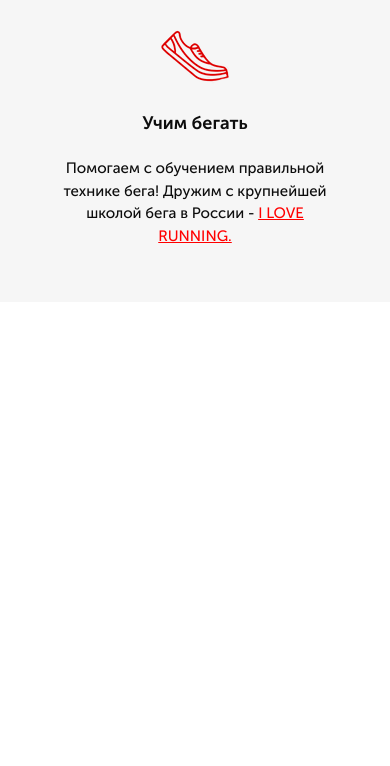
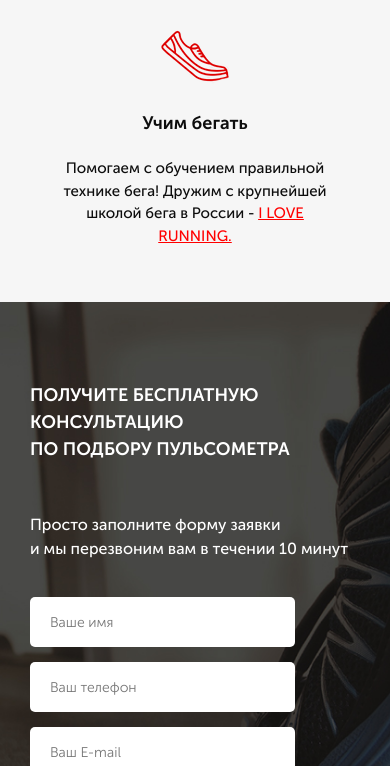
Before and after one commit to aretea83/puls, a website: page src/index.html in a window 390 px wide. Shown: the part 1234-2000 px from the top of the page. Before the commit the page ends 1536 px from the top, so only its background shows below. Drawn offline with Linux system fonts and the light colour scheme.

Commit message:
add consultation

```diff
--- a/src/index.html
+++ b/src/index.html
@@ -85,5 +85,23 @@
         </div>
     </div>
 
+    <div class="consultation">
+        <div class="container">
+            <h2 class="title title_left">Получите бесплатную консультацию<br>
+                по подбору пульсометра
+            </h2>
+            <div class="consultation__descr">Просто заполните форму заявки <br>
+                и мы перезвоним вам в течении 10 минут
+            </div>
+            <form class="feed-form" action="#">
+                <input name="name" required placeholder="Ваше имя" type="text">
+                <input name="phone" required placeholder="Ваш телефон" type="number">
+                <input name="email" required placeholder="Ваш E-mail" type="email">
+
+                <button class="button button_submit">заказать кОНСУЛЬТАЦИЮ</button>
+            </form>
+        </div>
+    </div>
+
 </body>
 </html>
--- a/src/sass/_media.scss
+++ b/src/sass/_media.scss
@@ -20,6 +20,11 @@
         margin-top: 55px;
         width: 280px;
     }
+    .title {
+        &_left {
+            font-size: 29px;
+        }
+    }
     .advantage {
         padding: 70px 15px 78px 15px;
         &__item {
@@ -27,6 +32,13 @@
         }
         &__descr {
             font-size: 13px;
+        }
+    }
+    .consultation {
+        min-height: 550px;
+        padding: 90px 30px;
+        &__descr {
+            margin-top: 50px;
         }
     }
 }
@@ -53,9 +65,15 @@
         &_main {
             width: 250px;
         }
+        &_submit {
+            width: 100%;
+        }
     }
     .title {
         font-size: 25px;
+        &_left {
+            font-size: 24px;
+        }
     }
     .advantage {
         min-height: 350px;
@@ -74,6 +92,9 @@
         &__descr {
             margin-top: 20px;
         }
+    }
+    .consultation {
+        padding: 80px 30px;
     }
 }
 
@@ -123,9 +144,15 @@
             width: 200px;
             font-size: 13px;
         }
+        &_submit {
+            width: 100%;
+        }
     }
     .title {
         font-size: 22px;
+        &_left {
+            font-size: 18px;
+        }
     }
     .advantage {
         padding: 55px 15px;
@@ -136,4 +163,12 @@
             font-size: 15px;
         }
     }
+    .consultation {
+        &__descr {
+            font-size: 16px;
+        }
+    }
+    .feed-form {
+        width: 265px;
+    }
 }
--- a/src/sass/blocks/_buttons.scss
+++ b/src/sass/blocks/_buttons.scss
@@ -19,4 +19,9 @@
         color: #ffffff;
         font-size: 16px;
     }
+    &_submit {
+        width: 100%;
+        height: 55px;
+        font-size: 16px;
+    }
 }
--- /dev/null
+++ b/src/sass/blocks/_consultation.scss
@@ -0,0 +1,12 @@
+.consultation {
+    min-height: 680px;
+    padding: 100px 0 92px 0;
+    background: url('../img/bg/step.jpg') center (center/cover) no-repeat;
+    &__descr {
+        margin-top: 80px;
+        color: $white;
+        font-size: 20px;
+        font-weight: 500;
+        text-align: left;
+    }
+}
--- /dev/null
+++ b/src/sass/blocks/_forms.scss
@@ -0,0 +1,20 @@
+.feed-form {
+    margin-top: 36px;
+    display: flex;
+    flex-direction: column;
+    width: 300px;
+    input {
+        height: 50px;
+        border-radius: 5px;
+        background-color: $white;
+        border: none;
+        margin-bottom: 15px;
+        padding: 0 20px;
+        color: #4b4b4b;
+        font-size: 14px;
+        font-weight: 300;
+        &:nth-child(3) {
+            margin-bottom: 20px;
+        }
+    }
+}
--- a/src/sass/blocks/_titles.scss
+++ b/src/sass/blocks/_titles.scss
@@ -5,4 +5,10 @@
     font-size: 30px;
     font-weight: 700;
     text-align: center;
+    text-transform: uppercase;
+    &_left {
+        color: $white;
+        font-size: 36px;
+        text-align: left;
+    }
 }
--- a/src/sass/style.scss
+++ b/src/sass/style.scss
@@ -13,4 +13,6 @@
 @import 'blocks/buttons';
 @import 'blocks/advantage';
 @import 'blocks/_titles';
+@import 'blocks/consultation';
+@import 'blocks/forms';
 @import '../sass/_media';
```
Also changed, not shown: dist/css/style.min.css, dist/icons/cup.png (added), dist/icons/heart.png (added), dist/icons/shoe.png (added), dist/index.html, src/css/style.min.css.
